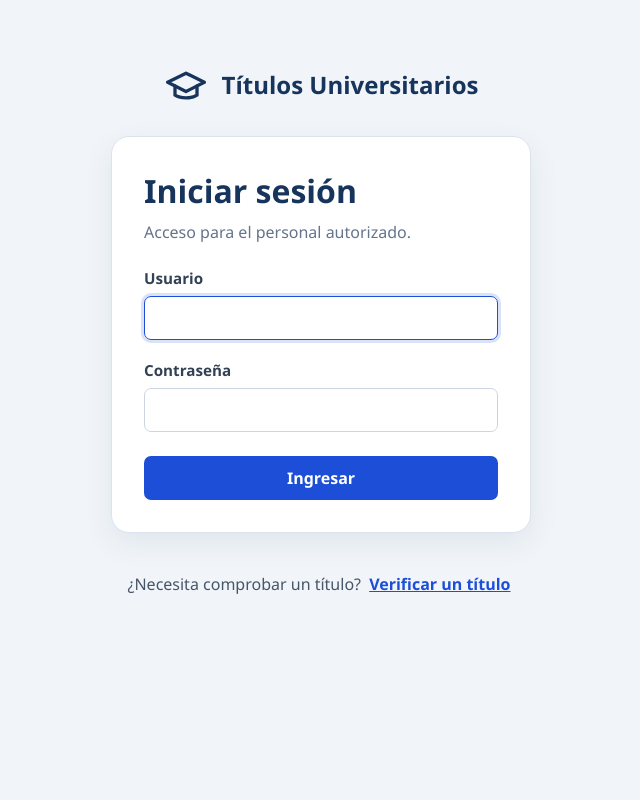
After one commit to fran0699/titulos-universitarios, a Spring app: template src/main/resources/templates/login.html in a window 1280 px wide. The commit adds this page. Shown: the whole page, without its empty margins (319-959 px from the left). Run offline with Thymeleaf, Linux system fonts and the light colour scheme; the template is opened without the code that fills it, so the values that code supplies are empty; some of the project's set-up classes (security, data sources, template engines, error pages and the like) are left out, and stand-ins take their place.

Commit message:
T-1.5.1: página de inicio de sesión propia con estilos en titulos.css

```diff
--- a/src/main/resources/static/css/titulos.css
+++ b/src/main/resources/static/css/titulos.css
@@ -409,3 +409,159 @@ a.button {
     font-size: 0.875rem;
     line-height: 1.4;
 }
+
+/* T-1.5.1 (HU-1.5): pagina de inicio de sesion (P1), publica y sin menu interno */
+.login-shell {
+    display: flex;
+    flex-direction: column;
+    align-items: center;
+    gap: 28px;
+    padding: 64px 16px 40px;
+}
+
+.login-brand {
+    display: flex;
+    align-items: center;
+    gap: 14px;
+    color: var(--color-heading);
+}
+
+.login-brand-icon {
+    flex: none;
+}
+
+.login-brand-name {
+    margin: 0;
+    font-size: 1.5rem;
+    font-weight: 700;
+    line-height: 1.2;
+}
+
+.login-brand-institucion {
+    margin: 2px 0 0;
+    color: var(--color-muted);
+    font-size: 1rem;
+}
+
+.login-card {
+    width: min(100%, 420px);
+    margin-bottom: 0;
+    padding: 32px;
+    border-radius: 18px;
+    box-shadow: 0 10px 30px rgb(23 52 92 / 8%);
+}
+
+.login-card h1 {
+    font-size: 2rem;
+}
+
+.login-card .subtitle {
+    margin: 8px 0 24px;
+}
+
+.login-button {
+    width: 100%;
+    margin-top: 4px;
+}
+
+.login-verificar {
+    margin: 0;
+    color: #475569;
+    text-align: center;
+}
+
+.login-verificar a {
+    display: inline-block;
+    padding: 12px 4px;
+    color: var(--color-primary);
+    font-weight: 600;
+}
+
+@media (max-width: 600px) {
+    .login-card {
+        padding: 24px 20px;
+    }
+}
+
+/* Modo demostracion (solo con el perfil demo): franja y botones de acceso rapido */
+.demo-banner {
+    display: flex;
+    align-items: center;
+    justify-content: center;
+    gap: 10px;
+    padding: 12px 16px;
+    border-bottom: 1px solid #fde68a;
+    background: #fff3c4;
+    color: #7a2e0e;
+    font-size: 0.95rem;
+}
+
+.demo-banner p {
+    margin: 0;
+}
+
+.demo-banner svg {
+    flex: none;
+}
+
+.login-demo {
+    margin-top: 24px;
+    padding-top: 24px;
+    border-top: 1px dashed #cbd5e1;
+}
+
+.login-demo h2 {
+    font-size: 1.05rem;
+}
+
+.login-demo p {
+    margin: 6px 0 14px;
+    color: var(--color-muted);
+    font-size: 0.9rem;
+    line-height: 1.5;
+}
+
+.login-demo-botones {
+    display: grid;
+    grid-template-columns: 1fr 1fr;
+    gap: 12px;
+}
+
+.login-demo-boton {
+    display: flex;
+    align-items: center;
+    gap: 10px;
+    min-height: 44px;
+    padding: 10px 12px;
+    border: 1px solid var(--color-border);
+    border-radius: 8px;
+    background: #fff;
+    color: var(--color-heading);
+    text-decoration: none;
+}
+
+.login-demo-boton:hover {
+    background: #f8fafc;
+}
+
+.login-demo-boton:focus-visible {
+    outline: 3px solid rgb(29 78 216 / 35%);
+    outline-offset: 2px;
+}
+
+.login-demo-boton span {
+    display: flex;
+    flex-direction: column;
+    min-width: 0;
+}
+
+.login-demo-boton code {
+    color: #475569;
+    font-size: 0.8rem;
+}
+
+@media (max-width: 600px) {
+    .login-demo-botones {
+        grid-template-columns: 1fr;
+    }
+}
--- /dev/null
+++ b/src/main/resources/templates/login.html
@@ -0,0 +1,97 @@
+<!DOCTYPE html>
+<html lang="es" xmlns:th="http://www.thymeleaf.org">
+<head>
+    <meta charset="UTF-8">
+    <meta name="viewport" content="width=device-width, initial-scale=1.0">
+    <title>Iniciar sesión · Títulos Universitarios</title>
+    <link rel="stylesheet" th:href="@{/css/titulos.css}">
+</head>
+<body>
+<!-- T-1.5.1 (HU-1.5): P1. Pública, sin encabezado ni menú interno; sin estilos ni scripts en línea. -->
+
+<!-- Solo con el perfil demo. -->
+<div class="demo-banner" th:if="${demo}">
+    <svg width="20" height="20" viewBox="0 0 24 24" fill="none" stroke="currentColor"
+         stroke-width="1.8" stroke-linecap="round" stroke-linejoin="round" aria-hidden="true">
+        <path d="M10 2v7.527a2 2 0 0 1-.211.896L4.72 20.55a1 1 0 0 0 .9 1.45h12.76a1 1 0 0 0 .9-1.45l-5.069-10.127A2 2 0 0 1 14 9.527V2"></path>
+        <path d="M8.5 2h7"></path>
+        <path d="M7 16h10"></path>
+    </svg>
+    <p><strong>Modo demostración.</strong> Usuarios de prueba. Esta franja y los botones de acceso rápido no existen en la versión oficial.</p>
+</div>
+
+<main class="login-shell">
+    <div class="login-brand">
+        <svg class="login-brand-icon" width="44" height="44" viewBox="0 0 24 24" fill="none"
+             stroke="currentColor" stroke-width="1.8" stroke-linecap="round"
+             stroke-linejoin="round" aria-hidden="true">
+            <path d="M22 10 12 5 2 10l10 5 10-5Z"></path>
+            <path d="M6 12v5c3 2 9 2 12 0v-5"></path>
+        </svg>
+        <div>
+            <p class="login-brand-name">Títulos Universitarios</p>
+            <p class="login-brand-institucion" th:text="${institucion}">Institución</p>
+        </div>
+    </div>
+
+    <section class="card login-card">
+        <h1>Iniciar sesión</h1>
+        <p class="subtitle">Acceso para el personal autorizado.</p>
+
+        <p class="notice notice-error" role="alert" th:if="${credencialesIncorrectas}">
+            Usuario o contraseña incorrectos
+        </p>
+        <p class="notice notice-success" role="status" th:if="${sesionCerrada}">
+            Cerraste sesión correctamente
+        </p>
+
+        <form class="form-grid" th:action="@{/login}" method="post">
+            <div class="form-field">
+                <label for="username">Usuario</label>
+                <input id="username" name="username" type="text"
+                       autocomplete="username" autocapitalize="off" spellcheck="false"
+                       th:value="${usuarioDemo}" required autofocus>
+            </div>
+            <div class="form-field">
+                <label for="password">Contraseña</label>
+                <input id="password" name="password" type="password"
+                       autocomplete="current-password"
+                       th:value="${claveDemo}" required>
+            </div>
+            <button class="button button-primary login-button" type="submit">Ingresar</button>
+        </form>
+
+        <!-- Solo con el perfil demo: cada botón es un enlace que devuelve el formulario lleno. -->
+        <section class="login-demo" th:if="${demo}">
+            <h2>Entrar con un usuario de prueba</h2>
+            <p>El botón llena usuario y contraseña; luego presione «Ingresar».</p>
+            <div class="login-demo-botones">
+                <a class="login-demo-boton" th:href="@{/login(usuario='registrador')}">
+                    <svg width="22" height="22" viewBox="0 0 24 24" fill="none" stroke="currentColor"
+                         stroke-width="1.8" stroke-linecap="round" stroke-linejoin="round" aria-hidden="true">
+                        <path d="M14.5 2H6a2 2 0 0 0-2 2v16a2 2 0 0 0 2 2h12a2 2 0 0 0 2-2V7.5L14.5 2z"></path>
+                        <path d="M14 2v6h6"></path>
+                        <path d="M12 18v-6"></path>
+                        <path d="M9 15h6"></path>
+                    </svg>
+                    <span><strong>Registrador</strong><code>registrador1</code></span>
+                </a>
+                <a class="login-demo-boton" th:href="@{/login(usuario='aprobador')}">
+                    <svg width="22" height="22" viewBox="0 0 24 24" fill="none" stroke="currentColor"
+                         stroke-width="1.8" stroke-linecap="round" stroke-linejoin="round" aria-hidden="true">
+                        <path d="M20 13c0 5-3.5 7.5-7.66 8.95a1 1 0 0 1-.67-.01C7.5 20.5 4 18 4 13V6a1 1 0 0 1 1-1c2 0 4.5-1.2 6.24-2.72a1.17 1.17 0 0 1 1.52 0C14.51 3.81 17 5 19 5a1 1 0 0 1 1 1z"></path>
+                        <path d="m9 12 2 2 4-4"></path>
+                    </svg>
+                    <span><strong>Aprobador</strong><code>aprobador1</code></span>
+                </a>
+            </div>
+        </section>
+    </section>
+
+    <p class="login-verificar">
+        ¿Necesita comprobar un título?
+        <a href="/verificar" th:href="@{/verificar}">Verificar un título</a>
+    </p>
+</main>
+</body>
+</html>
```
Also changed, not shown: docs/producto/guia-de-pantallas.md (+1 -1 lines), src/main/java/pa/edu/utp/titulos_universitarios/security/LoginController.java (added, +64 -0 lines), src/main/java/pa/edu/utp/titulos_universitarios/security/SecurityConfig.java (+7 -1 lines), 2 other files.
